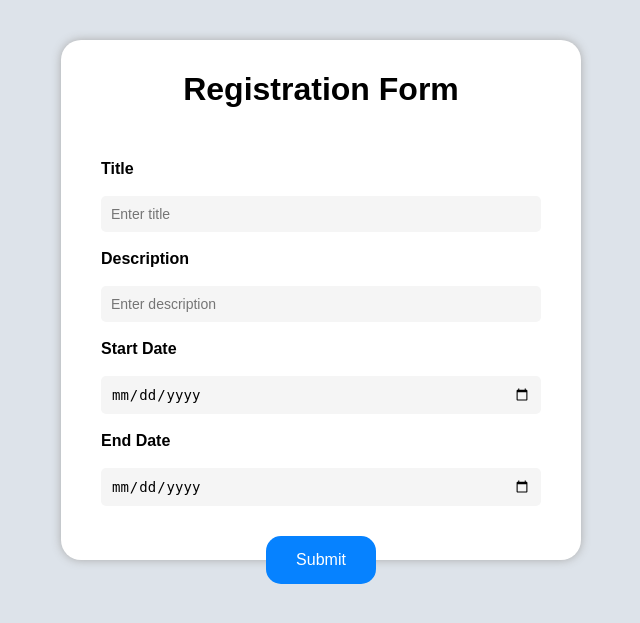
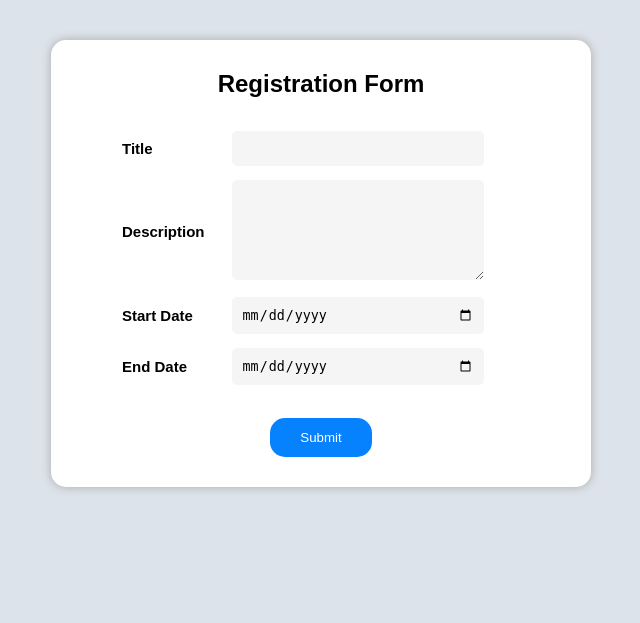
Before and after one commit to swapnil-meshram-09/iBase, a PHP site: page / in a window 1280 px wide. Shown: the top 623 px of the page, without its empty margins (319-959 px from the left). Run offline with PHP 8.4, Linux system fonts and the light colour scheme.

Commit message:
new commit

```diff
--- a/form/index.php
+++ b/form/index.php
@@ -1,61 +1,72 @@
 <?php
+
+if (session_status() == PHP_SESSION_NONE) {
     session_start();
+}
+
 include "db.php";
 
 $error = "";
 
-// FORM SUBMIT HANDLING
 if ($_SERVER["REQUEST_METHOD"] == "POST") {
 
-    // Get Inputs
     $title = trim($_POST['title']);
     $description = trim($_POST['desciption']);
     $start_date = $_POST['start_date'];
     $end_date = $_POST['end_date'];
 
-    // Secure inputs
+    // Escape data
     $title = mysqli_real_escape_string($conn, $title);
     $description = mysqli_real_escape_string($conn, $description);
 
-    // ---------------- VALIDATION ----------------
+    // Validation
+    if (empty($title) || empty($description) || empty($start_date) || empty($end_date)) {
 
-    if (empty($title) || empty($description) || empty($start_date) || empty($end_date)) {
         $error = "All fields are required!";
-    }
 
-    // Title only letters and spaces
-    else if (!preg_match("/^[A-Za-z ]+$/", $title)) {
+    } elseif (!preg_match("/^[A-Za-z ]+$/", $title)) {
+
         $error = "Title must contain only letters and spaces!";
-    }
 
-    // Date validation
-    else if (strtotime($start_date) > strtotime($end_date)) {
-        $error = "Start date must be less than End date!";
-    }
+    } elseif (strtotime($start_date) > strtotime($end_date)) {
 
-    // ---------------- INSERT ----------------
+        $error = "Start Date must be less than End Date!";
 
-    else {
+    } else {
 
-        $sql = "INSERT INTO registrations (title, description, start_date, end_date)
-                VALUES ('$title', '$description', '$start_date', '$end_date')";
+        // CHECK DUPLICATE TITLE
+        $check = "SELECT id FROM registrations WHERE title='$title'";
+        $checkResult = mysqli_query($conn, $check);
+
+        if (mysqli_num_rows($checkResult) > 0) {
+
+            $error = "This Title Already Exists! Duplicate Entry Not Allowed.";
+
+        } else {
+
+            // Insert
+            $sql = "INSERT INTO registrations
+                    (title, description, start_date, end_date)
+                    VALUES
+                    ('$title','$description','$start_date','$end_date')";
 
             if (mysqli_query($conn, $sql)) {
-            $_SESSION['last_id'] = mysqli_insert_id($conn);
+
                 header("Location: welcome.php");
                 exit();
+
+            } else {
+
+                $error = "Database Error: " . mysqli_error($conn);
             }
-        else {
-            $error = "Database Error: " . mysqli_error($conn);
         }
     }
 }
 ?>
 
 <!DOCTYPE html>
-<html lang="en">
+<html>
 <head>
-<meta charset="UTF-8">
 <title>Registration</title>
 
 <style>
@@ -66,58 +77,52 @@ body {
 }
 
 #formPage {
-    border-radius: 20px;
-    height: 500px;
-    width: 500px;
+    width: 520px;
     margin: 40px auto;
+    background: white;
     padding: 10px;
+    border-radius: 15px;
     box-shadow: 0px 0px 10px #aaa;
-    background-color: white;
+    color:black;
 }
 
-.title {
-    text-align: center;
+table {
+    margin-left: 50px;
+    width: 70%;
+    border-spacing: 10px 12px;
 }
 
-.container {
-    padding: 30px;
-    display: flex;
-    flex-direction: column;
-    gap: 18px;
+input, textarea {
+    width: 100%;
+    padding: 10px;
+    border-radius: 5px;
+    border: none;
+    background: whitesmoke;
 }
 
-.inputs {
-    border: none;
-    border-radius: 5px;
-    background-color: whitesmoke;
-    padding: 10px;
-    font-size: 14px;
+td{
+    font-size: 15px;
+    font-weight: 700;
 }
 
-.button {
+textarea {
+    height: 80px;
+}
+
+button {
+    margin: 20px auto;
     display: block;
-    margin: auto;
-    background-color: rgb(6, 130, 255);
-    padding: 15px 30px;
+    padding: 12px 30px;
+    background: #0682ff;
     border: none;
     border-radius: 15px;
     color: white;
-    font-size: 16px;
     cursor: pointer;
 }
 
-.button:hover {
-    background-color: rgb(0, 110, 220);
-}
-
-.labels {
-    font-size: 16px;
-    font-weight: 600;
-}
-
 .error {
+    color: red;
     text-align: center;
-    color: red;
     font-weight: bold;
 }
 
@@ -128,36 +133,45 @@ body {
 
 <form method="POST" id="formPage">
 
-<h1 class="title">Registration Form</h1>
+<h2 align="center">Registration Form</h2>
 
 <?php if($error != "") { ?>
 <p class="error"><?php echo $error; ?></p>
 <?php } ?>
 
-<div class="container">
+<table>
 
-<label class="labels">Title</label>
-<input class="inputs"
-       type="text"
+<tr>
+<td>Title</td>
+<td>
+<input type="text"
        name="title"
-       placeholder="Enter title"
        pattern="[A-Za-z ]+"
        oninput="this.value=this.value.replace(/[^A-Za-z ]/g,'')"
-       title="Only letters and spaces allowed"
        required>
+</td>
+</tr>
 
-<label class="labels">Description</label>
-<input class="inputs" type="text" name="desciption" placeholder="Enter description" required>
+<tr>
+<td>Description</td>
+<td>
+<textarea name="desciption" required></textarea>
+</td>
+</tr>
 
-<label class="labels">Start Date</label>
-<input class="inputs" type="date" name="start_date" required>
+<tr>
+<td>Start Date</td>
+<td><input type="date" name="start_date" required></td>
+</tr>
 
-<label class="labels">End Date</label>
-<input class="inputs" type="date" name="end_date" required>
+<tr>
+<td>End Date</td>
+<td><input type="date" name="end_date" required></td>
+</tr>
 
-</div>
+</table>
 
-<button class="button" type="submit">Submit</button>
+<button type="submit">Submit</button>
 
 </form>
 
```
Also changed, not shown: form/welcome.php (+51 -28 lines). Lines whose indentation alone changed are shown as unchanged.
